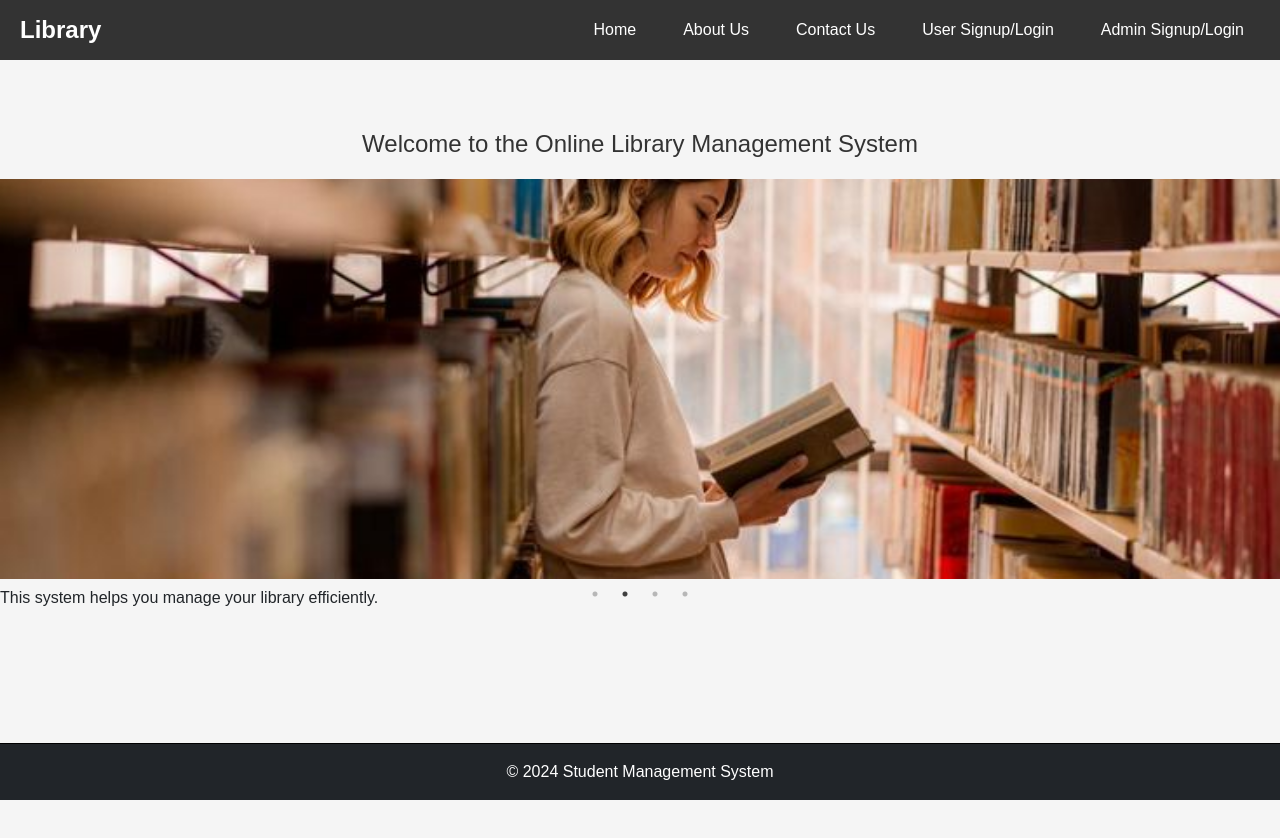
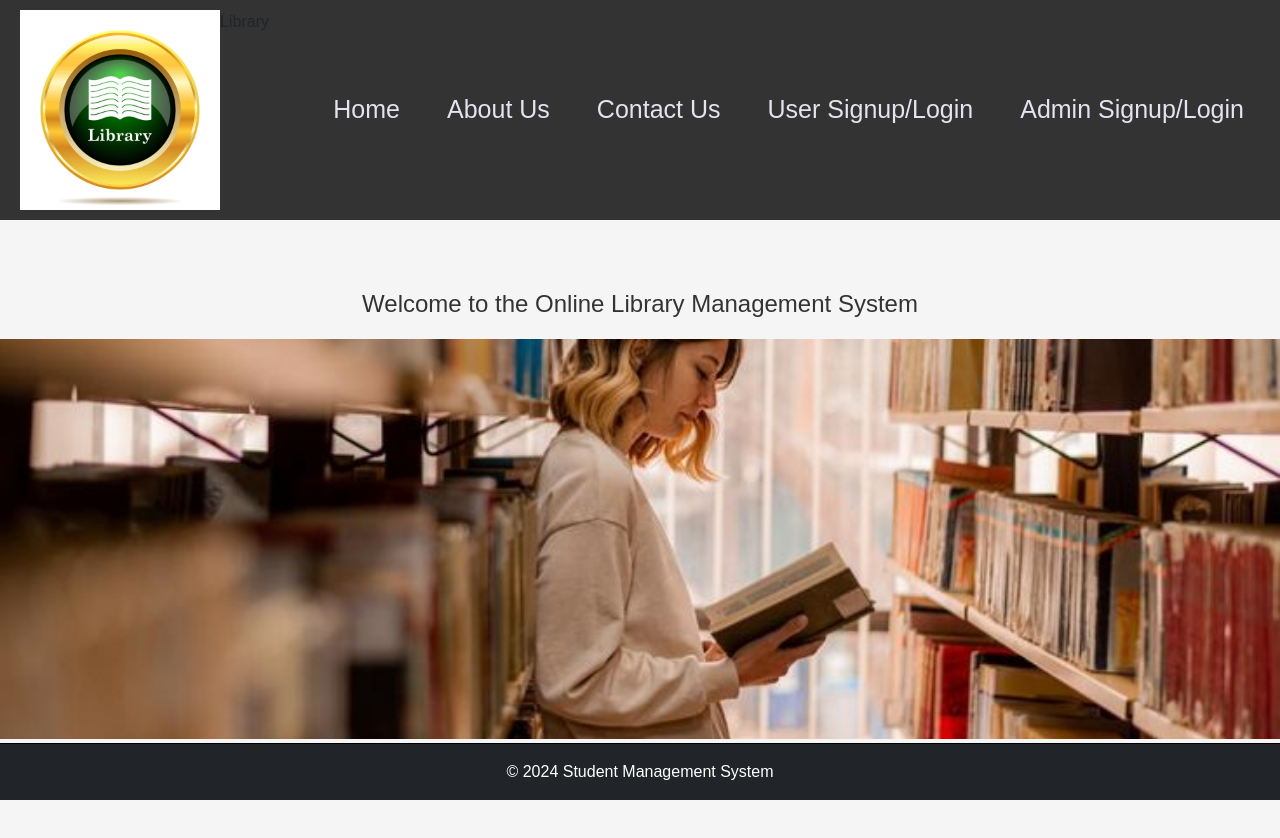
Before and after one commit to saubhagyafernando/library-Frontend, a React (Vite) app: page / in a window 1280 px wide. Shown: the top 838 px of the page. Before the commit the page ends 800 px from the top, so only its background shows below. Built offline with nearby package versions, Linux system fonts and the light colour scheme.

Commit message:
logo change

```diff
--- a/src/pages/Home.css
+++ b/src/pages/Home.css
@@ -6,11 +6,11 @@
 
 .home-container h1 {
   font-size: 2.5rem;
-  color: #333;
+  color: #0a0455;
 }
 
 .home-container p {
   font-size: 1.2rem;
-  color: #555;
+  color: #0b1b74;
   margin-top: 20px;
 }
--- a/src/pages/Navbar.css
+++ b/src/pages/Navbar.css
@@ -10,21 +10,32 @@
   color: white;
   font-size: 24px;
   font-weight: bold;
+  width: 200px; /* Smaller width for the logo */
+  height: auto; /* Maintain aspect ratio */
+  margin-right: 0.1px; /* Space between logo and text */
 }
 
 .menu {
   display: flex;
   gap: 15px;
+  font-size: 25px;
 }
 
 .menu a {
-  color: white;
+  color: rgb(228, 227, 240);
   text-decoration: none;
   padding: 8px 16px;
   border-radius: 4px;
   transition: background-color 0.3s;
+
+
 }
 
 .menu a:hover {
   background-color: #555;
 }
+.logo-container {
+  display: flex;
+  align-items: left;
+  max-width: 2%;
+}
--- a/src/pages/Navbar.tsx
+++ b/src/pages/Navbar.tsx
@@ -1,14 +1,15 @@
 import React from 'react';
 import { Link } from 'react-router-dom';
 import './Navbar.css';
-
-
-
+import logo from '../assets/logo.jpg'; // Import the logo.jpg
 
 const Navbar: React.FC = () => {
   return (
     <div className="navbar">
-      <div className="logo">Library</div>
+      <div className="logo-container">
+        <img src={logo} alt="Library Logo" className="logo" />
+        <div className="logo-text">Library</div>
+      </div>
       <div className="menu">
         <Link to="/">Home</Link>
         <Link to="/about-us">About Us</Link>
```
